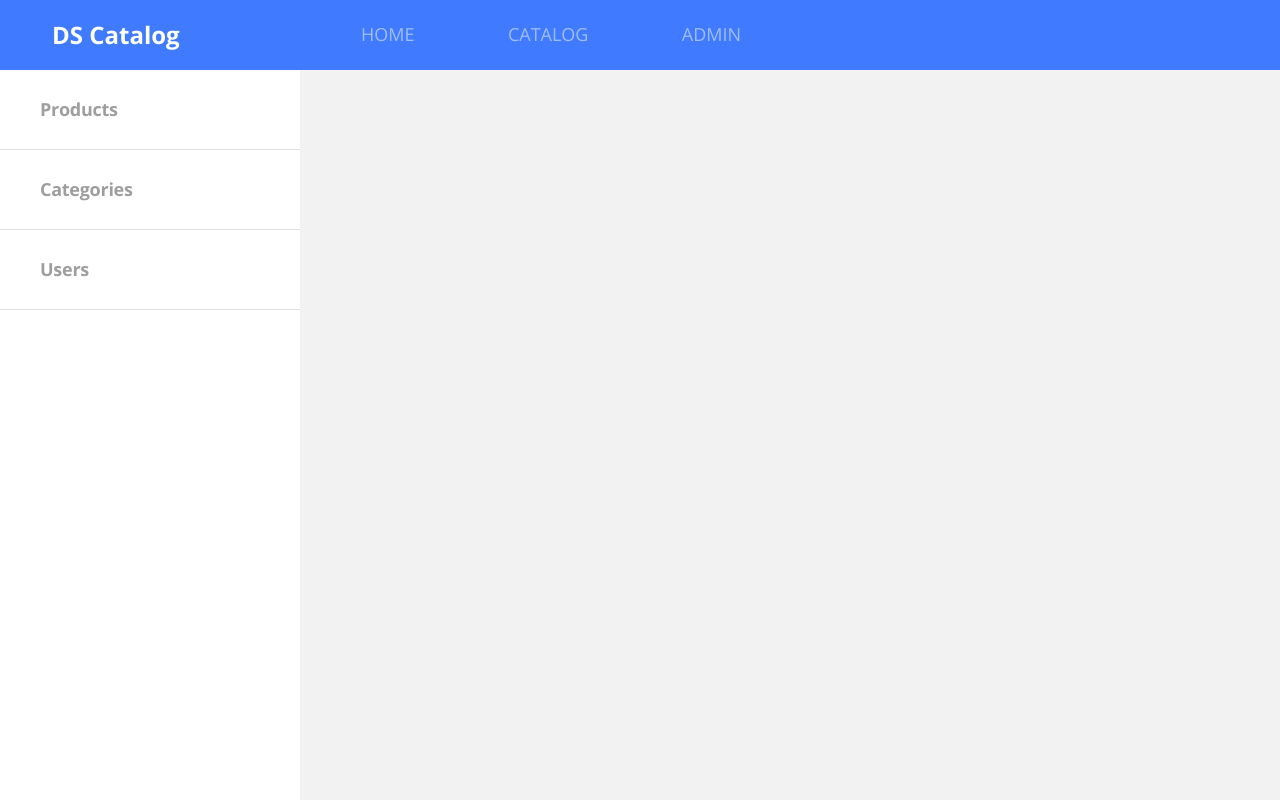
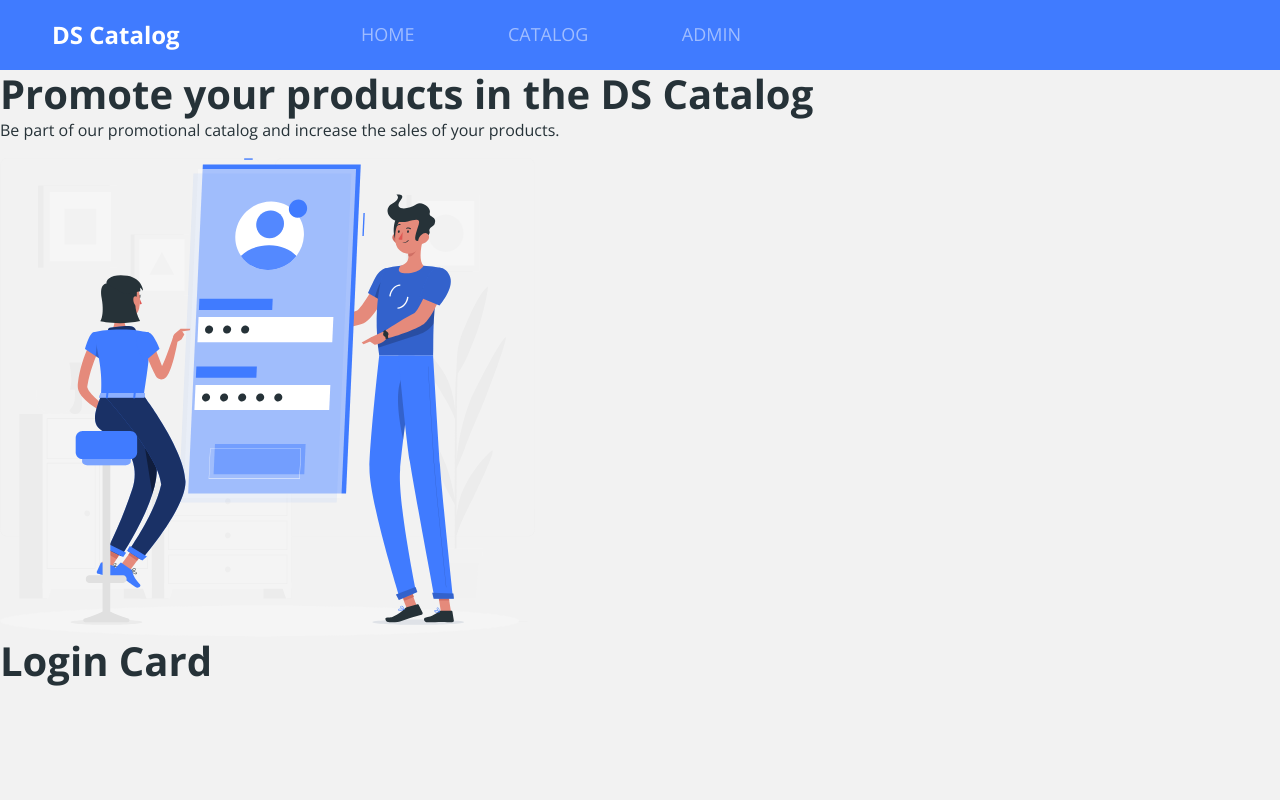
Before and after one commit to Tssa301/dscatalog-301, a React (Create React App) app in the folder frontweb/: page /admin/auth/login in a window 1280 px wide. Built offline with nearby package versions, Linux system fonts and the light colour scheme; no server answers.

Commit message:
Auth routes

```diff
--- a/frontweb/src/Routes.tsx
+++ b/frontweb/src/Routes.tsx
@@ -1,5 +1,6 @@
 import Navbar from 'components/Navbar';
 import Admin from 'pages/Admin';
+import Auth from 'pages/Admin/Auth';
 import Catalog from 'pages/Catalog';
 import Home from 'pages/Home';
 import ProductDetails from 'pages/ProductDetails';
@@ -19,6 +20,10 @@ const Routes = () => {
         <Route path="/products/:productId">
           <ProductDetails />
         </Route>
+        <Redirect from="/admin/auth" to="/admin/auth/login" exact />
+        <Route path="/admin/auth">
+          <Auth/>
+        </Route>
         <Redirect from="/admin" to="/admin/products" exact />
         <Route path="/admin">
           <Admin />
--- /dev/null
+++ b/frontweb/src/pages/Admin/Auth/index.tsx
@@ -0,0 +1,31 @@
+import { ReactComponent as AuthImage } from 'assets/images/auth-image.svg';
+import { Route, Switch } from 'react-router-dom';
+
+const Auth = () => {
+  return (
+    <div className="auth-container">
+      <div className="auth-banner-container">
+        <h1>Promote your products in the DS Catalog</h1>
+        <p>
+          Be part of our promotional catalog and increase the sales of your
+          products.
+        </p>
+        <AuthImage />
+      </div>
+      <div className="auth-form-container">
+        <Switch>
+          <Route path="/admin/auth/login">
+            <h1>Login Card</h1>
+          </Route>
+          <Route path="/admin/auth/signup">
+            <h1>Signup Card</h1>
+          </Route>
+          <Route path="/admin/auth/recover">
+            <h1>Recover Card</h1>
+          </Route>
+        </Switch>
+      </div>
+    </div>
+  );
+};
+export default Auth;
```
Also changed, not shown: frontweb/src/assets/images/auth-image.svg (added).
